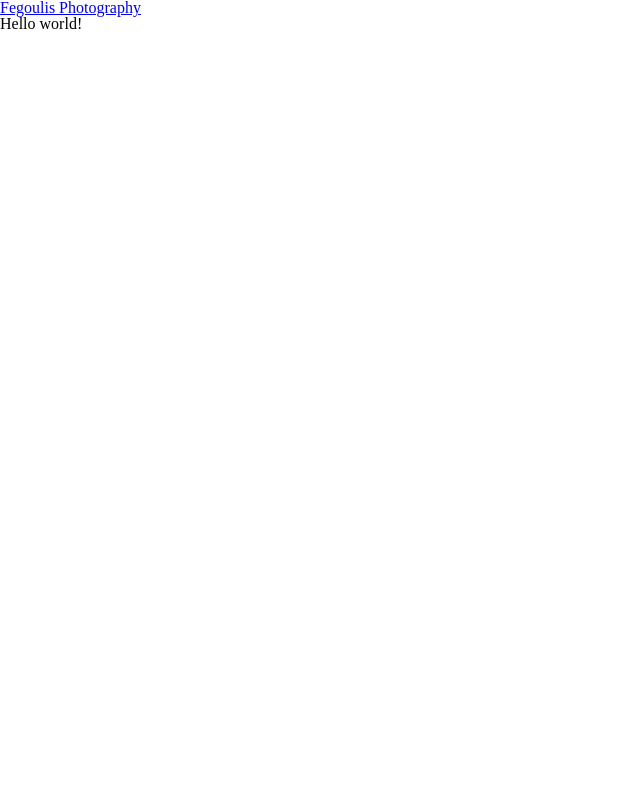
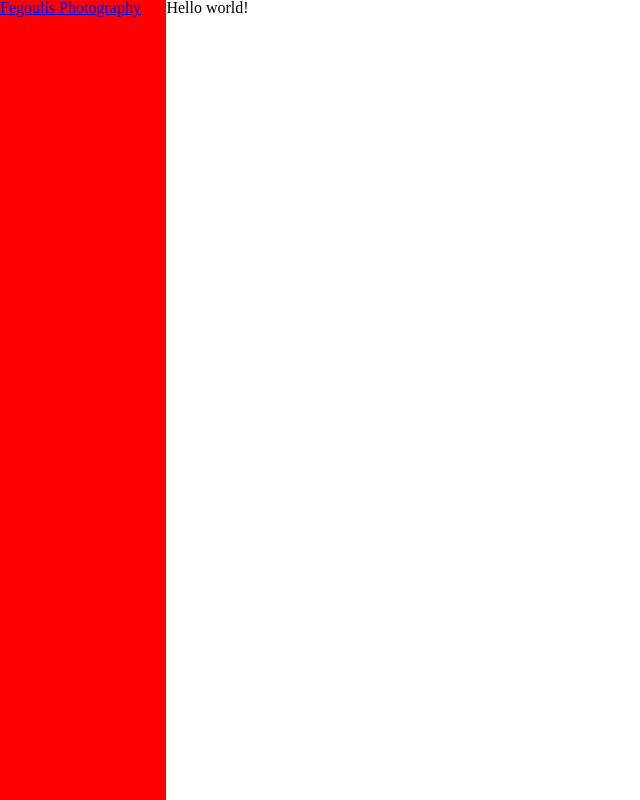
Before and after one commit to AlexDoutsinis/fegoulis-photography, a Gatsby site: page / in a window 1280 px wide. Shown: the whole page, without its empty margins (0-640 px from the left). Built offline with nearby package versions, Linux system fonts and the light colour scheme; Gatsby itself is replaced by a stand-in of ours.

Commit message:
fist styles

```diff
--- a/src/components/Layout.js
+++ b/src/components/Layout.js
@@ -1,13 +1,19 @@
 import React from "react"
 import { Reset } from "styled-reset"
 import Menu from "./Menu"
+import styled from "styled-components"
+
+const Content = styled.div`
+  margin-left: 13%;
+  height: 100vh;
+`
 
 const Layout = props => {
   return (
     <div>
       <Reset />
       <Menu />
-      {props.children}
+      <Content>{props.children}</Content>
     </div>
   )
 }
--- a/src/components/Menu.js
+++ b/src/components/Menu.js
@@ -1,5 +1,13 @@
 import React from "react"
 import { Link, graphql, useStaticQuery } from "gatsby"
+import styled from "styled-components"
+
+const MenuBox = styled.div`
+  position: fixed;
+  width: 13%;
+  height: 100vh;
+  background-color: red;
+`
 
 const Menu = () => {
   const data = useStaticQuery(graphql`
@@ -13,11 +21,11 @@ const Menu = () => {
   `)
 
   return (
-    <header>
+    <MenuBox>
       <Link to="/">
         <h1>{data.site.siteMetadata.title}</h1>{" "}
       </Link>
-    </header>
+    </MenuBox>
   )
 }
 
```
